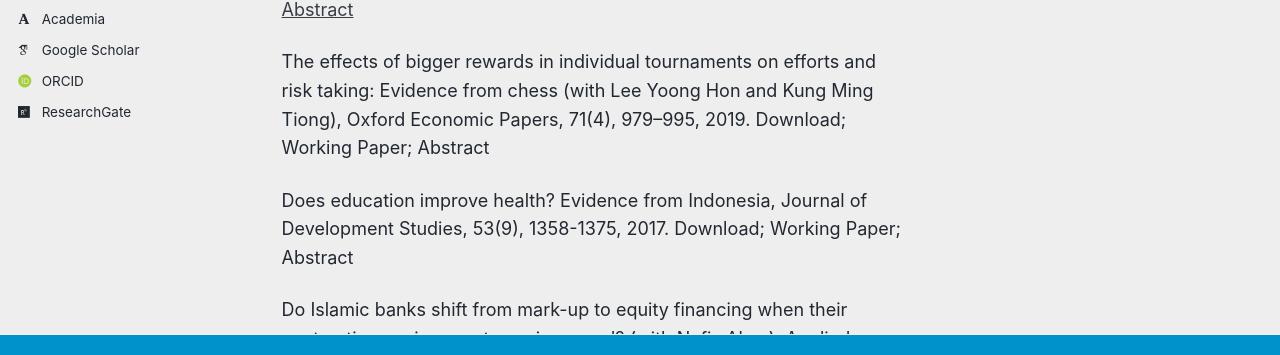
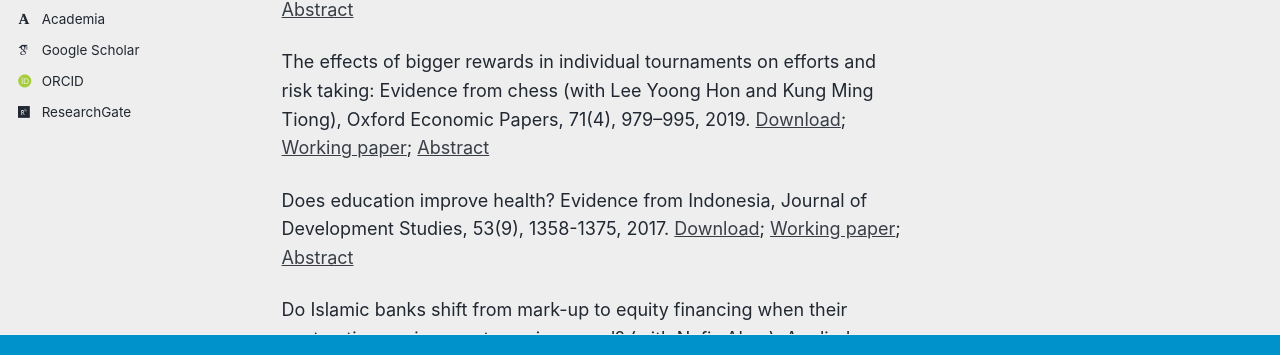
Before and after one commit to rasyadparinduri/rasyadparinduri.github.io, a Jekyll site: the page built from _pages/journal-articles.html, in a window 1280 px wide and 900 px high. Shown: the part 458-813 px from the top of the window. Built offline with Jekyll 4.4.1, drawn with Linux system fonts in a browser that asks for light colours; some web fonts are replaced; a script bundle is joined from its source files by our own code; library files that are not in the unit come from our copies; part of the change alters nothing that is shown.

Commit message:
Update journal-articles.html

```diff
--- a/_pages/journal-articles.html
+++ b/_pages/journal-articles.html
@@ -29,11 +29,17 @@ Studies show educated citizens are more likely to vote in elections but few pape
 </p>
 
 <p>
-The effects of bigger rewards in individual tournaments on efforts and risk taking: Evidence from chess (with Lee Yoong Hon and Kung Ming Tiong), Oxford Economic Papers, 71(4), 979–995, 2019. Download; Working Paper;  Abstract
+The effects of bigger rewards in individual tournaments on efforts and risk taking: Evidence from chess (with Lee Yoong Hon and Kung Ming Tiong), Oxford Economic Papers, 71(4), 979–995, 2019. <a href="https://doi.org/10.1093/oep/gpy052" target="_blank">Download</a>; <a href="https://ideas.repec.org/p/pra/mprapa/71060.html" target="_blank">Working paper</a>;
+<a href="#" onclick="var x=document.getElementById('abs16'); if(x.style.display==='none' || x.style.display===''){x.style.display='block';} else {x.style.display='none';} return false;">Abstract</a>
+<span id="abs16" style="display:none; color:#888888; margin:0; padding:0; line-height:1.3;">
+We examine the effects of bigger rewards in individual multi-stage tournaments on efforts and risk taking using the three-point rule in chess. Most chess tournaments use the standard rule while some tournaments use the Bilbao rule, which is identical to the three-point rule in soccer: We observe the same pairs of chess players playing under both rules, a research design that fits fixed-effect models. We find the Bilbao rule makes games 33 percent more decisive, mostly to white players’ advantage who win 50 percent more games. We identify two mechanisms why the Bilbao rule works: It encourages players to play longer and discourages them from using drawish openings. These results suggest incentive schemes that provide bigger rewards for better performances work in individual multi-stage tournaments in which efforts and financial rewards are directly linked and strategic interactions among teammates and with competitors are less complex.</span>
 </p>
 
 <p>
-Does education improve health? Evidence from Indonesia, Journal of Development Studies, 53(9), 1358-1375, 2017. Download; Working Paper;  Abstract
+Does education improve health? Evidence from Indonesia, Journal of Development Studies, 53(9), 1358-1375, 2017. <a href="https://dx.doi.org/10.1080/00220388.2016.1228880" target="_blank">Download</a>; <a href="https://econpapers.repec.org/paper/pramprapa/63223.htm" target="_blank">Working paper</a>;
+<a href="#" onclick="var x=document.getElementById('abs15'); if(x.style.display==='none' || x.style.display===''){x.style.display='block';} else {x.style.display='none';} return false;">Abstract</a>
+<span id="abs15" style="display:none; color:#888888; margin:0; padding:0; line-height:1.3;">
+I examine the effects of education on health in Indonesia using an exogenous variation in education induced by an extension of Indonesia’s school term length in 1978-1979, a natural experiment that fits a regression discontinuity design. I find the longer school year increases educational attainment and wages, but I do not find evidence that education improves health. I explore some mechanisms through which education may affect health, but education does not seem to promote healthy lifestyles, increase the use of modern healthcare services, or improve access to health insurance; if anything, education improves only cognitive capacity.</span>
 </p>
 
 <p>
```
